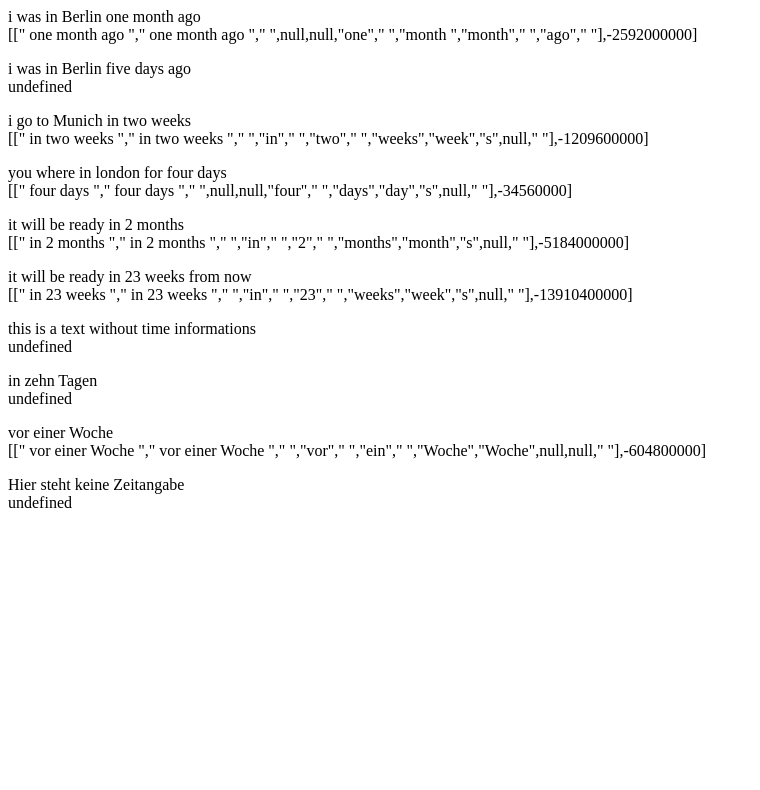
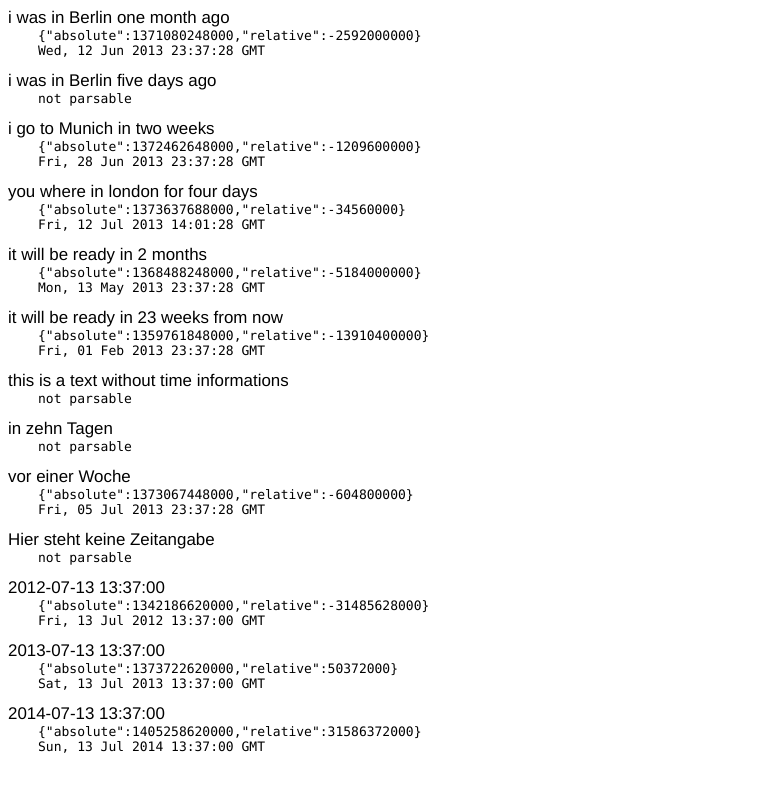
Before and after one commit to SimonWaldherr/parseTime.js, a plain HTML site: page index.html in a window 1280 px wide. Shown: the whole page, without its empty margins (0-760 px from the left). Drawn offline with Linux system fonts and the light colour scheme.

Commit message:
parse RFC2822 and ISO8601 better demo better code

```diff
--- a/index.html
+++ b/index.html
@@ -6,23 +6,32 @@
   <script src="parseTime.js" type="text/javascript"></script>
   <script>
     window.onload = function () {
-      var i, eles = document.getElementsByTagName('p');
+      var i, retvalue, eles = document.getElementsByTagName('p'), now = new Date().getTime();
       for (i=0; i < eles.length; i++) {
-        eles[i].innerHTML += '<br/> ' + parseTime(eles[i].innerHTML, 10);
+        retvalue = parseTime(eles[i].textContent, now);
+        if (retvalue !== undefined) {
+          eles[i].innerHTML += '<br/> ' + JSON.stringify(retvalue);
+          eles[i].innerHTML += '<br/> ' + new Date(retvalue.absolute).toUTCString();
+        } else {
+          eles[i].innerHTML += '<br/> not parsable';
+        }
       }
     };
   </script>
 </head>
 <body>
-  <p>i was in Berlin one month ago</p>
-  <p>i was in Berlin five days ago</p>
-  <p>i go to Munich in two weeks</p>
-  <p>you where in london for four days</p>
-  <p>it will be ready in 2 months</p>
-  <p>it will be ready in 23 weeks from now</p>
-  <p>this is a text without time informations</p>
-  <p>in zehn Tagen</p>
-  <p>vor einer Woche</p>
-  <p>Hier steht keine Zeitangabe</p>
+  <p><span>i was in Berlin one month ago<span></p>
+  <p><span>i was in Berlin five days ago<span></p>
+  <p><span>i go to Munich in two weeks<span></p>
+  <p><span>you where in london for four days<span></p>
+  <p><span>it will be ready in 2 months<span></p>
+  <p><span>it will be ready in 23 weeks from now<span></p>
+  <p><span>this is a text without time informations<span></p>
+  <p><span>in zehn Tagen<span></p>
+  <p><span>vor einer Woche<span></p>
+  <p><span>Hier steht keine Zeitangabe<span></p>
+  <p><span>2012-07-13 13:37:00<span></p>
+  <p><span>2013-07-13 13:37:00<span></p>
+  <p><span>2014-07-13 13:37:00<span></p>
 </body>
 </html>
--- a/parseTime.js
+++ b/parseTime.js
@@ -1,13 +1,13 @@
 /* * * * * * * * * *
  *  parseTime .js  *
- *  Version 0.1.2  *
+ *  Version 0.1.3  *
  *  License:  MIT  *
  * Simon  Waldherr *
  * * * * * * * * * */
 
 /*jslint browser: true, indent: 2 */
 
-var parseTime = function (string) {
+var parseTime = function (string, now) {
   "use strict";
   var re,
     lang,
@@ -15,7 +15,33 @@ var parseTime = function (string) {
     timedif,
     integer,
     unit,
+    words,
+    parsed,
     regex = {},
+    adWordsToRegex = function (fillfoo, first) {
+      var returnval = '', i;
+      for (i in words[lang][fillfoo]) {
+        if (words[lang][fillfoo][i] !== undefined) {
+          if (first === false) {
+            returnval += '|';
+          } else {
+            first = false;
+          }
+          returnval += i;
+        }
+      }
+      return returnval;
+    };
+
+  now = parseInt(now, 10);
+  parsed = Date.parse(string);
+  if (!isNaN(parsed)) {
+    return {
+      'absolute': parsed,
+      'relative': (parsed - now)
+    };
+  }
+  regex = {};
   words = {
     de: {
       numbers: {
@@ -135,20 +161,6 @@ var parseTime = function (string) {
         '\\.' : ''
       }
     }
-    },
-    adWordsToRegex = function (fillfoo, first) {
-      var returnval = '', i;
-      for (i in words[lang][fillfoo]) {
-        if (words[lang][fillfoo][i] !== undefined) {
-          if (first === false) {
-            returnval += '|';
-          } else {
-            first = false;
-          }
-          returnval += i;
-        }
-      }
-      return returnval;
   };
 
   string = ' ' + string + ' ';
@@ -189,9 +201,16 @@ var parseTime = function (string) {
           unit = words[lang].unit[encoded[8].toLowerCase()];
           timedif = integer * unit;
           if (encoded.indexOf(words[lang].fillwords[0]) !== -1) {
-            timedif = (0 - timedif);
+            parsed = -timedif;
+            return {
+              'absolute': (now - timedif),
+              'relative': parsed
+            };
           }
-          return JSON.stringify([encoded, timedif]);
+          return {
+            'absolute': (now + timedif),
+            'relative': parsed
+          };
         }
       }
     }
--- a/style.css
+++ b/style.css
@@ -0,0 +1,12 @@
+
+p {
+  margin-left: 30px;
+  font-size: small;
+  font-family: Menlo, Consolas, Monaco, "Lucida Console", monospace;
+}
+
+p span {
+  margin-left: -30px;
+  font-size: 130% !important;
+  font-family: "Helvetica Neue", Helvetica, Arial, sans-serif !important;
+}
```
Also changed, not shown: readme.md. Lines whose indentation alone changed are shown as unchanged.
